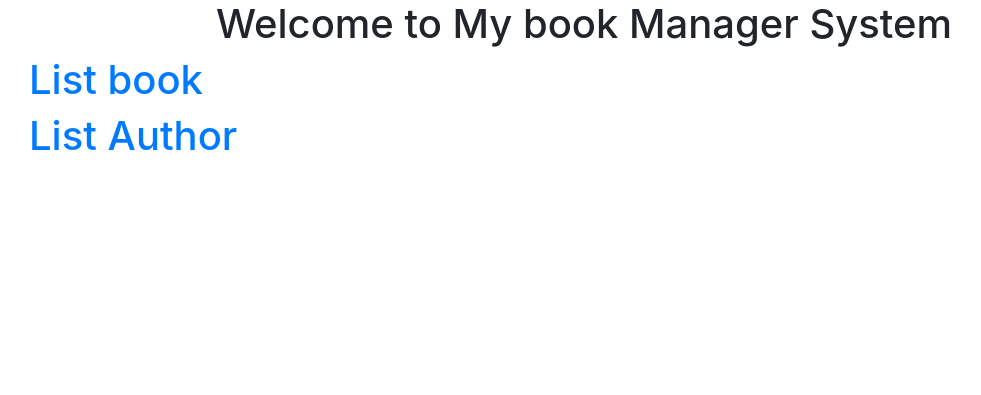
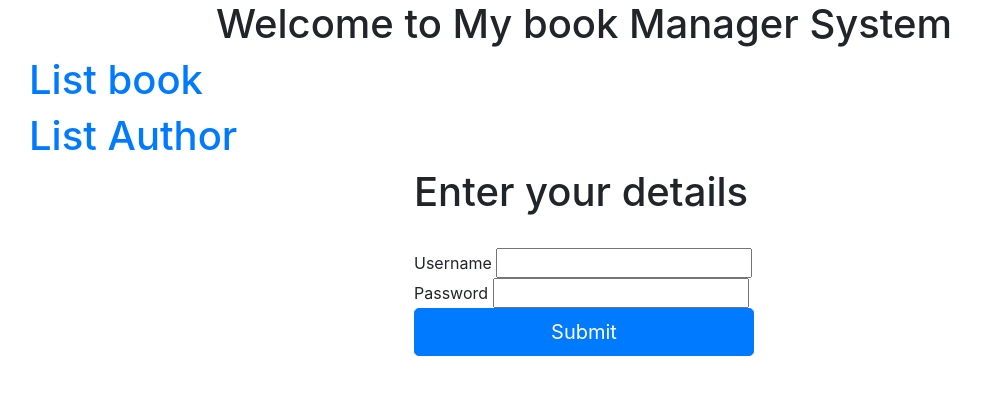
Before and after one commit to trongvuvan/book-flask, a Flask app: page / in a window 1280 px wide. Shown: the part 56-451 px from the top of the page, without its empty margins (56-1037 px from the left). Run offline with Flask 2, Linux system fonts and the light colour scheme; some libraries are stand-ins or nearby versions.

Commit message:
add sqli

```diff
--- a/app.py
+++ b/app.py
@@ -133,8 +133,24 @@ def deleteauthor(id):
     flash('"{}" was successfully deleted!')
     return redirect(url_for('showauthor'))
 
-@app.route('/')
+@app.route('/', methods=['GET', 'POST'])
 def index():
+    if request.method == "POST":
+        details = request.form
+
+        #retriving details from the form
+        user = details['user']
+        password = details['pass']
+
+        #creating a DB connection
+        cur = get_db_connection()
+        sql = "SELECT * FROM users WHERE user ='" + user + "' AND pass = '" + password + "'" #Exploitable query format
+        account = cur.execute(sql).fetchone() #executing the query
+
+        if account is not None:
+            return 'Logged in successfully'
+        else:
+            return 'Log in failed, Wrong Credentials'
     return render_template('index.html')
 
 if __name__ == '__main__':
--- a/init_db.py
+++ b/init_db.py
@@ -20,6 +20,8 @@ cur.execute("INSERT INTO book (bookid, title,authorid) VALUES (?,?,?)",
 cur.execute("INSERT INTO book (bookid, title,authorid) VALUES (?,?,?)",
             ('2', 'Gay lord','2')
             )
-
+cur.execute("INSERT INTO users (user, pass) VALUES (?,?)",
+            ('trong','trong')
+            )
 connection.commit()
 connection.close()
--- a/schema.sql
+++ b/schema.sql
@@ -1,6 +1,6 @@
 DROP TABLE IF EXISTS book;
 DROP TABLE IF EXISTS author;
-
+DROP TABLE IF EXISTS users;
 CREATE TABLE author (
     authorid INTEGER PRIMARY KEY ,
     name TEXT NOT NULL,
@@ -12,3 +12,7 @@ CREATE TABLE book (
     authorid INTEGER,
     FOREIGN KEY(authorid) REFERENCES author(authorid)
 );
+CREATE TABLE users (
+    user TEXT NOT NULL,
+    pass TEXT NOT NULL
+);
--- a/templates/index.html
+++ b/templates/index.html
@@ -4,4 +4,13 @@
     <h1>{% block title %} <center> Welcome to My book Manager System </center> {% endblock %}</h1>
     <h1><a href="{{ url_for('showbook')}}">List book</a></h1>
     <h1><a href="{{ url_for('showauthor')}}">List Author</a></h1>
+    <div class="col-md-4 offset-md-4 form-div">
+        <form method="POST" action="">
+
+            <H1>Enter your details </H1> <br>
+            Username <input type="text" name="user" /> <br>
+            Password <input type="password" name="pass" /> <br>
+            <input type="submit" class="btn btn-primary btn-block btn-lg">
+        </form>
+    </div>
 {% endblock %}
```
Also changed, not shown: templates/booksearch.html (added, +8 -0 lines), templates/result.html (added, +7 -0 lines), database.db.
